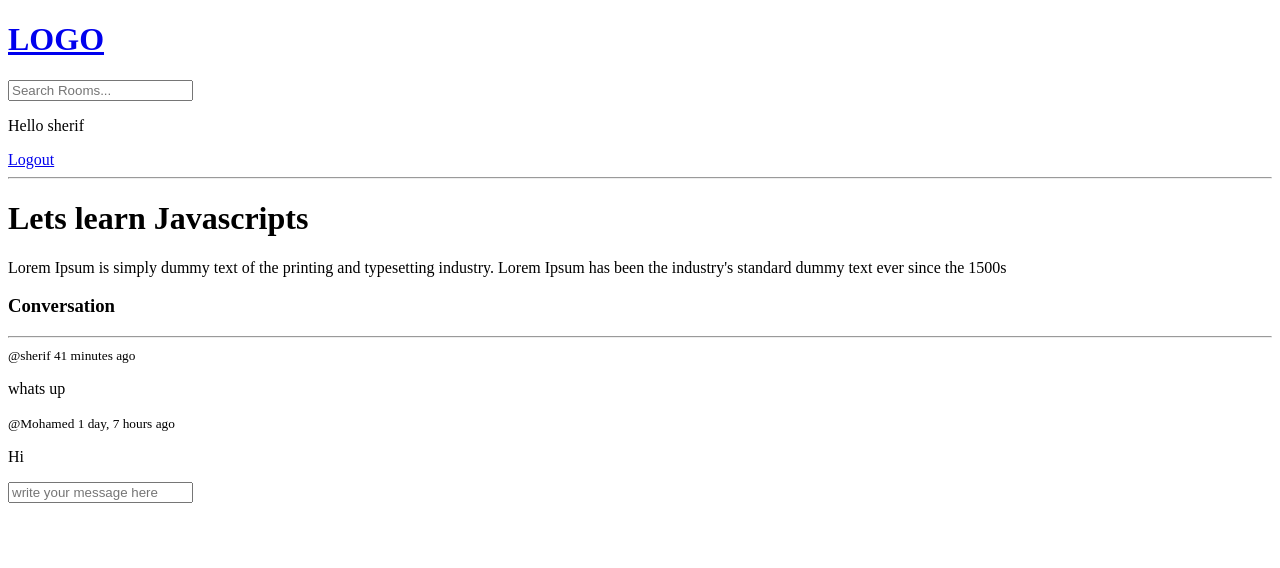
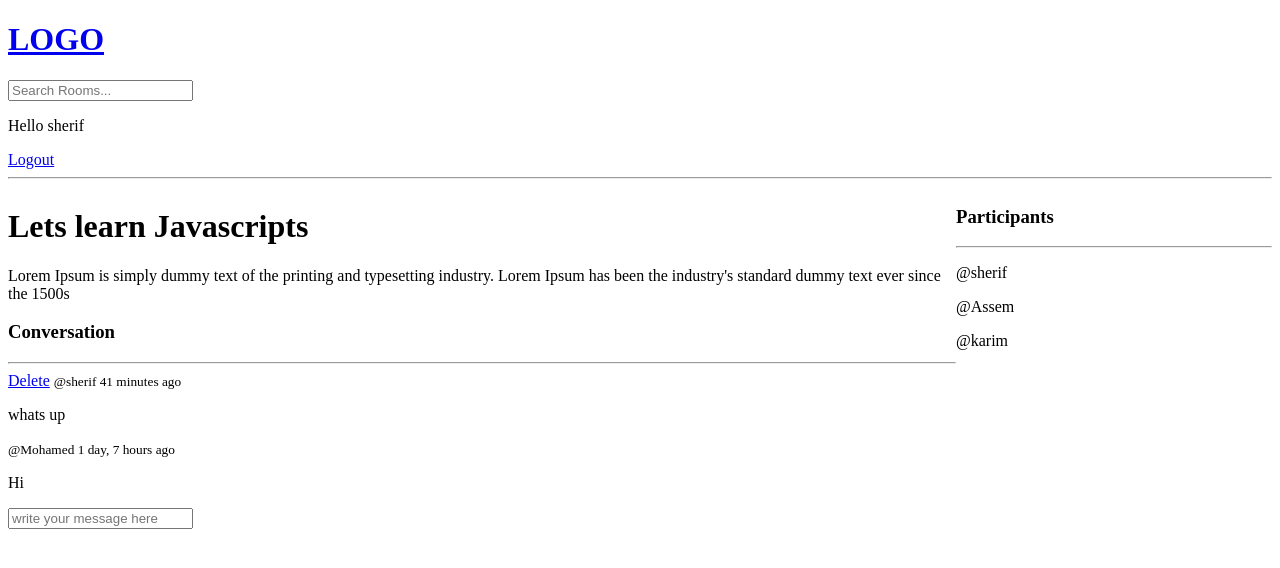
Before and after one commit to Sherif465/Project, a Django app: page /room/1 in a window 1280 px wide. Shown: the top 568 px of the page. Run offline with Django 4.2, Linux system fonts and the light colour scheme; a user stored in the database is signed in; data comes from the database, SQL or seed files in the repository; both versions use the stored data as it was after the commit.

Commit message:
second commit

```diff
--- a/base/models.py
+++ b/base/models.py
@@ -15,7 +15,7 @@ class Room(models.Model):
     topic = models.ForeignKey(Topic, on_delete=models.SET_NULL ,null = True)
     name =models.CharField(max_length=200)
     description = models.TextField(null = True, blank = True)
-    # participants =
+    participants = models.ManyToManyField(User,related_name='participants',blank=True) # to get all the participants in the room
     updated = models.DateTimeField(auto_now=True)
     created = models.DateTimeField(auto_now_add=True)
 
--- a/base/templates/base/home.html
+++ b/base/templates/base/home.html
@@ -5,7 +5,7 @@
 <style>
     .home-container{
         display: grid;
-        grid-template-columns: 1fr 3fr;
+        grid-template-columns: 1fr 3fr 1fr;
     }
 </style>
 <div class="home-container">
@@ -42,5 +42,8 @@
             {% endfor %}
         </div>
     </div>
+    <div>
+        <h3>Recent Activity</h3>
+    </div>
 </div>
 {% endblock %}
--- a/base/templates/base/room.html
+++ b/base/templates/base/room.html
@@ -2,6 +2,16 @@
 
 
 {% block content %}
+
+<style>
+    .room-container {
+        display: grid;
+        grid-template-columns: 3fr 1fr;
+    }
+</style>
+
+<div class="room-container">
+    <div>
         <h1>{{room.name}}</h1>
 
         <p>{{room.description}}</p>
@@ -10,6 +20,9 @@
             <hr>
             {% for message in room_messages %}
             <div>
+                {% if request.user == message.user %}
+                <a href="{% url 'delete-message' message.id %}">Delete</a>
+                {% endif %}
                 <small>@{{message.user}} {{message.created | timesince }} ago</small>
                 <p>{{message.body}}</p>
             </div>
@@ -23,4 +36,15 @@
             </form>
         </div>
         {% endif %}
+    </div>
+    <div>
+        <h3>Participants</h3>
+        <hr>
+        {% for participant in participants %}
+        <div>
+            <p>@{{participant.username}}</p>
+        </div>
+        {% endfor %}
+    </div>
+</div>
 {% endblock %}
--- a/base/urls.py
+++ b/base/urls.py
@@ -11,4 +11,5 @@ urlpatterns = [
     path('create-room/',views.createRoom,name='create-room'),
     path('update-room/<str:pk>',views.updateRoom,name='update-room'),
     path('delete-room/<str:pk>',views.deleteRoom,name='delete-room'),
+    path('delete-message/<str:pk>',views.deleteMessage,name='delete-message'),
 ]
--- a/base/views.py
+++ b/base/views.py
@@ -78,15 +78,17 @@ def home(request):
 def room(request,pk):
     room = Room.objects.get(id=pk)
     # to get child attributes of the room we type ******room.childAttribute_set.all()******
-    room_messages = room.message_set.all().order_by('-created') # to get all the messages of that room
+    room_messages = room.message_set.all().order_by('-created') # to get all the messages of that room /**_set.all()** mostly used in 1 to many relationships
+    participants = room.participants.all() # to get all the participants in the room /**.all()** mostly used in many to many relationships
     if request.method == 'POST': # to check if the user is sending a message
         message = Message.objects.create( # to create a message
             user = request.user, # to get the user that is sending the message
             room = room, # to get the room that the message is sent in
             body = request.POST.get('body') # to get the message body
         )
+        room.participants.add(request.user) # to add the user to the participants of the room
         return redirect('room',pk=room.id) # to redirect to the same page in order to refresh the page to prevent the message from being sent multiple times
-    context = {'room':room , 'room_messages':room_messages}
+    context = {'room':room , 'room_messages':room_messages , 'participants':participants}
     return render(request,'base/room.html',context)
 
 # @login_required is used to check if the user is logged in or not
@@ -133,3 +135,14 @@ def deleteRoom(request,pk):
         room.delete()
         return redirect('home')
     return render(request,'base/delete.html',{'obj':room})
+
+
+@login_required(login_url='login')
+def deleteMessage(request,pk):
+    message = Message.objects.get(id=pk)
+    if request.user != message.user :
+        return HttpResponse('You are not allowed here')
+    if request.method == 'POST':
+        message.delete()
+        return redirect('home')
+    return render(request,'base/delete.html',{'obj':message})
```
Also changed, not shown: base/migrations/0003_alter_room_options_room_participants.py (added), db.sqlite3. Lines whose indentation alone changed are shown as unchanged.
